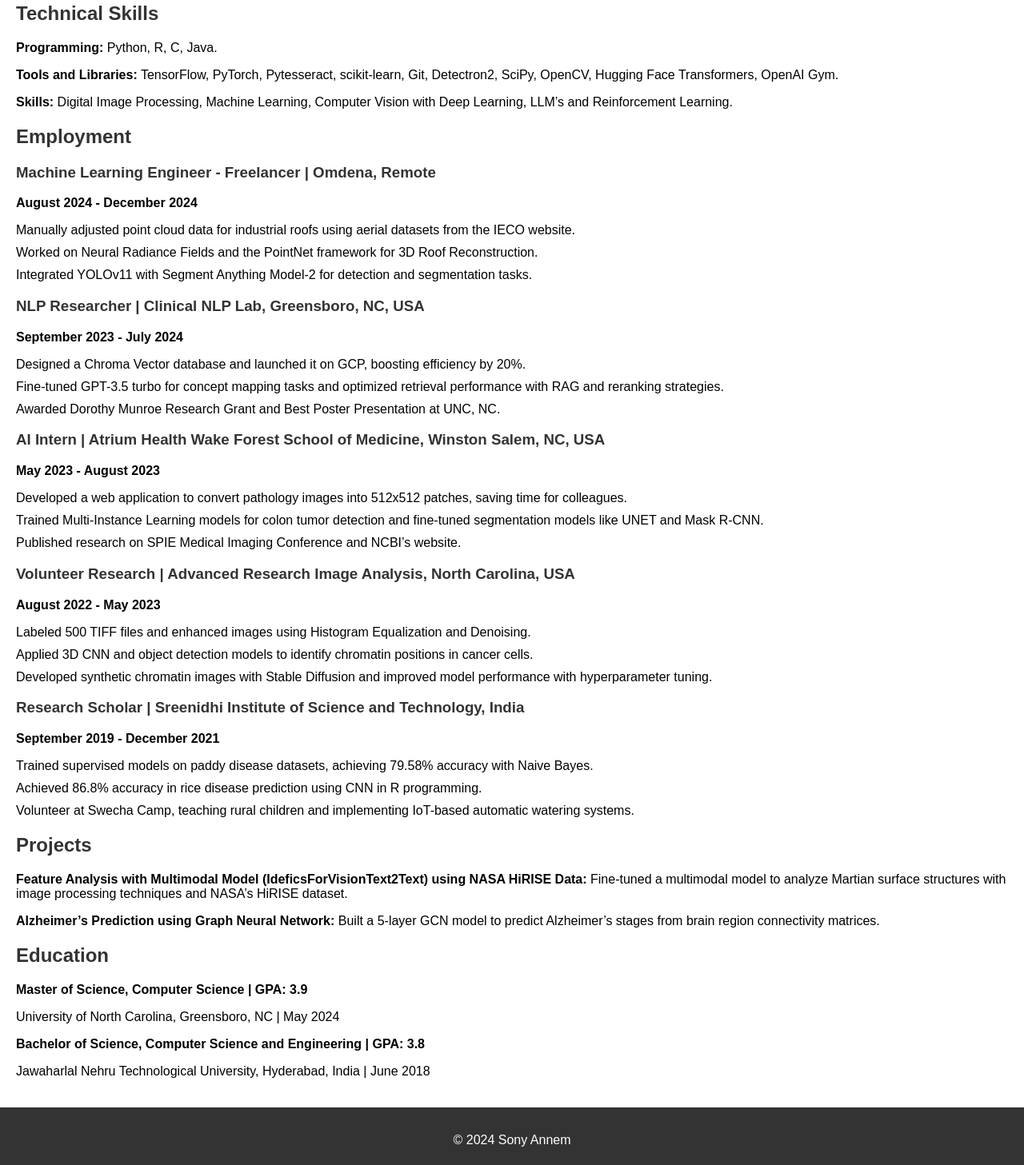
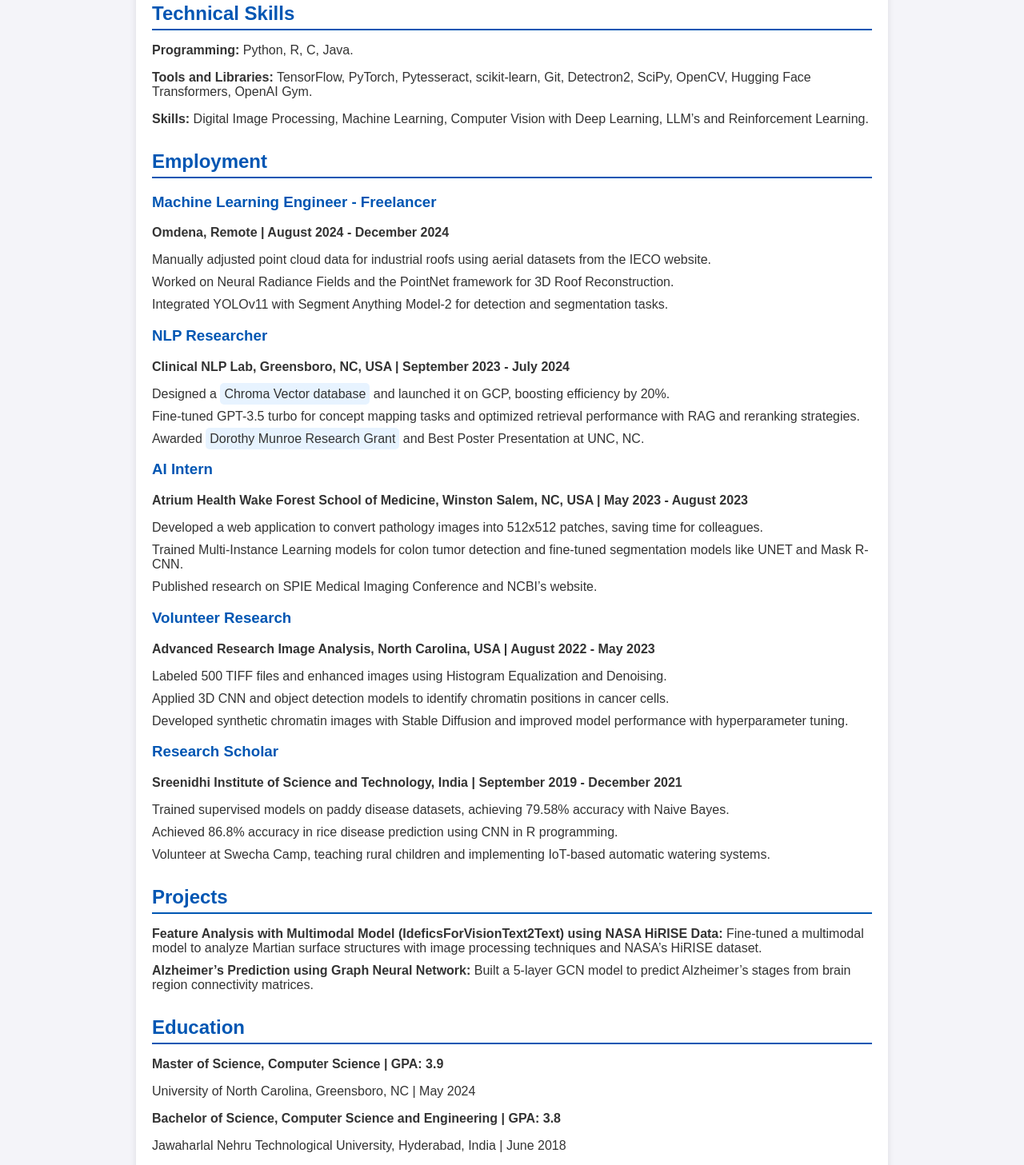
Before and after one commit to AnnemSony/annemsony.github.io, a plain HTML site: page index.html in a window 1280 px wide. Shown: the part 183-1640 px from the top of the page at 80% size. Drawn offline with Linux system fonts and the light colour scheme.

Commit message:
Update index.html

```diff
--- a/index.html
+++ b/index.html
@@ -9,18 +9,24 @@
             font-family: Arial, sans-serif;
             margin: 0;
             padding: 0;
+            background-color: #f4f4f9;
+            color: #333;
         }
         header, footer {
-            background-color: #333;
+            background-color: #282c34;
             color: white;
             text-align: center;
             padding: 1em 0;
         }
         .container {
             padding: 20px;
+            max-width: 900px;
+            margin: 0 auto;
+            background: white;
+            box-shadow: 0 4px 8px rgba(0, 0, 0, 0.1);
         }
         h1, h2, h3 {
-            color: #333;
+            color: #0056b3;
         }
         ul {
             list-style-type: none;
@@ -29,79 +35,117 @@
         li {
             margin-bottom: 10px;
         }
+        a {
+            color: #0056b3;
+            text-decoration: none;
+        }
+        a:hover {
+            text-decoration: underline;
+        }
+        .section {
+            margin-bottom: 30px;
+        }
+        .section h2 {
+            border-bottom: 2px solid #0056b3;
+            padding-bottom: 5px;
+            margin-bottom: 15px;
+        }
+        .highlight {
+            background-color: #e7f3ff;
+            padding: 5px;
+            border-radius: 5px;
+        }
     </style>
 </head>
 <body>
     <header>
         <h1>Sony Annem</h1>
-        <p>+1 667-289-9454 | California | <a href="https://www.linkedin.com/in/sony-annem/" style="color: white;">LinkedIn</a> | annemsony.137@gmail.com</p>
+        <p>+1 667-289-9454 | California | <a href="https://www.linkedin.com/in/sony-annem/">LinkedIn</a> | annemsony.137@gmail.com</p>
     </header>
 
     <div class="container">
-        <section>
+        <section class="section">
             <h2>Technical Skills</h2>
             <p><strong>Programming:</strong> Python, R, C, Java.</p>
             <p><strong>Tools and Libraries:</strong> TensorFlow, PyTorch, Pytesseract, scikit-learn, Git, Detectron2, SciPy, OpenCV, Hugging Face Transformers, OpenAI Gym.</p>
             <p><strong>Skills:</strong> Digital Image Processing, Machine Learning, Computer Vision with Deep Learning, LLM’s and Reinforcement Learning.</p>
         </section>
 
-        <section>
+        <section class="section">
             <h2>Employment</h2>
-
-            <h3>Machine Learning Engineer - Freelancer | Omdena, Remote</h3>
-            <p><strong>August 2024 - December 2024</strong></p>
+            <ul>
+                <li>
+                    <h3>Machine Learning Engineer - Freelancer</h3>
+                    <p><strong>Omdena, Remote | August 2024 - December 2024</strong></p>
                     <ul>
                         <li>Manually adjusted point cloud data for industrial roofs using aerial datasets from the IECO website.</li>
                         <li>Worked on Neural Radiance Fields and the PointNet framework for 3D Roof Reconstruction.</li>
                         <li>Integrated YOLOv11 with Segment Anything Model-2 for detection and segmentation tasks.</li>
                     </ul>
-
-            <h3>NLP Researcher | Clinical NLP Lab, Greensboro, NC, USA</h3>
-            <p><strong>September 2023 - July 2024</strong></p>
+                </li>
+                <li>
+                    <h3>NLP Researcher</h3>
+                    <p><strong>Clinical NLP Lab, Greensboro, NC, USA | September 2023 - July 2024</strong></p>
                     <ul>
-                <li>Designed a Chroma Vector database and launched it on GCP, boosting efficiency by 20%.</li>
+                        <li>Designed a <span class="highlight">Chroma Vector database</span> and launched it on GCP, boosting efficiency by 20%.</li>
                         <li>Fine-tuned GPT-3.5 turbo for concept mapping tasks and optimized retrieval performance with RAG and reranking strategies.</li>
-                <li>Awarded Dorothy Munroe Research Grant and Best Poster Presentation at UNC, NC.</li>
+                        <li>Awarded <span class="highlight">Dorothy Munroe Research Grant</span> and Best Poster Presentation at UNC, NC.</li>
                     </ul>
-
-            <h3>AI Intern | Atrium Health Wake Forest School of Medicine, Winston Salem, NC, USA</h3>
-            <p><strong>May 2023 - August 2023</strong></p>
+                </li>
+                <li>
+                    <h3>AI Intern</h3>
+                    <p><strong>Atrium Health Wake Forest School of Medicine, Winston Salem, NC, USA | May 2023 - August 2023</strong></p>
                     <ul>
                         <li>Developed a web application to convert pathology images into 512x512 patches, saving time for colleagues.</li>
                         <li>Trained Multi-Instance Learning models for colon tumor detection and fine-tuned segmentation models like UNET and Mask R-CNN.</li>
                         <li>Published research on SPIE Medical Imaging Conference and NCBI’s website.</li>
                     </ul>
-
-            <h3>Volunteer Research | Advanced Research Image Analysis, North Carolina, USA</h3>
-            <p><strong>August 2022 - May 2023</strong></p>
+                </li>
+                <li>
+                    <h3>Volunteer Research</h3>
+                    <p><strong>Advanced Research Image Analysis, North Carolina, USA | August 2022 - May 2023</strong></p>
                     <ul>
                         <li>Labeled 500 TIFF files and enhanced images using Histogram Equalization and Denoising.</li>
                         <li>Applied 3D CNN and object detection models to identify chromatin positions in cancer cells.</li>
                         <li>Developed synthetic chromatin images with Stable Diffusion and improved model performance with hyperparameter tuning.</li>
                     </ul>
-
-            <h3>Research Scholar | Sreenidhi Institute of Science and Technology, India</h3>
-            <p><strong>September 2019 - December 2021</strong></p>
+                </li>
+                <li>
+                    <h3>Research Scholar</h3>
+                    <p><strong>Sreenidhi Institute of Science and Technology, India | September 2019 - December 2021</strong></p>
                     <ul>
                         <li>Trained supervised models on paddy disease datasets, achieving 79.58% accuracy with Naive Bayes.</li>
                         <li>Achieved 86.8% accuracy in rice disease prediction using CNN in R programming.</li>
                         <li>Volunteer at Swecha Camp, teaching rural children and implementing IoT-based automatic watering systems.</li>
                     </ul>
+                </li>
+            </ul>
         </section>
 
-        <section>
+        <section class="section">
             <h2>Projects</h2>
-            <p><strong>Feature Analysis with Multimodal Model (IdeficsForVisionText2Text) using NASA HiRISE Data:</strong> Fine-tuned a multimodal model to analyze Martian surface structures with image processing techniques and NASA’s HiRISE dataset.</p>
-            <p><strong>Alzheimer’s Prediction using Graph Neural Network:</strong> Built a 5-layer GCN model to predict Alzheimer’s stages from brain region connectivity matrices.</p>
+            <ul>
+                <li>
+                    <strong>Feature Analysis with Multimodal Model (IdeficsForVisionText2Text) using NASA HiRISE Data:</strong> Fine-tuned a multimodal model to analyze Martian surface structures with image processing techniques and NASA’s HiRISE dataset.
+                </li>
+                <li>
+                    <strong>Alzheimer’s Prediction using Graph Neural Network:</strong> Built a 5-layer GCN model to predict Alzheimer’s stages from brain region connectivity matrices.
+                </li>
+            </ul>
         </section>
 
-        <section>
+        <section class="section">
             <h2>Education</h2>
+            <ul>
+                <li>
                     <p><strong>Master of Science, Computer Science | GPA: 3.9</strong></p>
                     <p>University of North Carolina, Greensboro, NC | May 2024</p>
-
+                </li>
+                <li>
                     <p><strong>Bachelor of Science, Computer Science and Engineering | GPA: 3.8</strong></p>
                     <p>Jawaharlal Nehru Technological University, Hyderabad, India | June 2018</p>
+                </li>
+            </ul>
         </section>
     </div>
 
```
Lines whose indentation alone changed are shown as unchanged.
